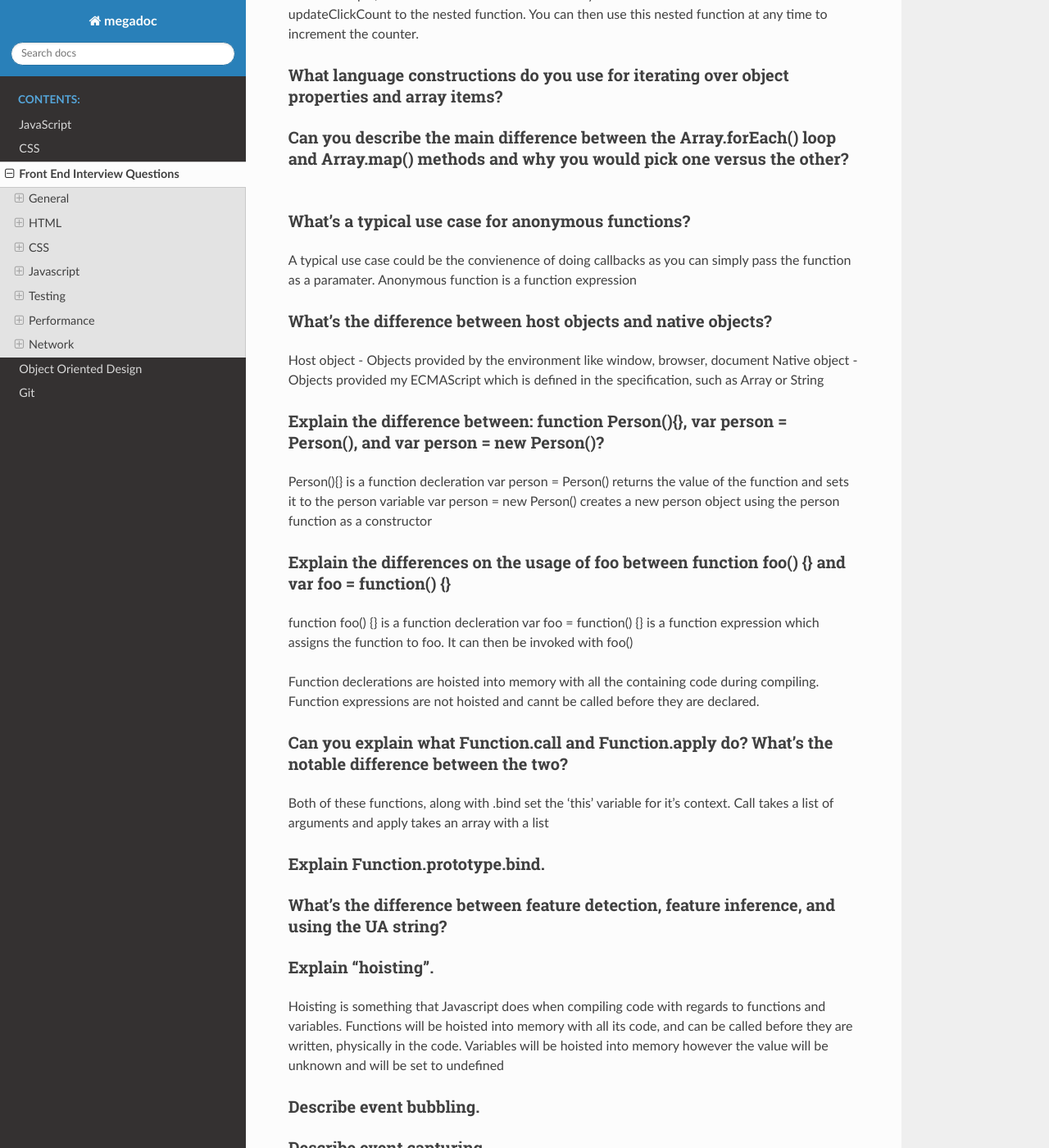
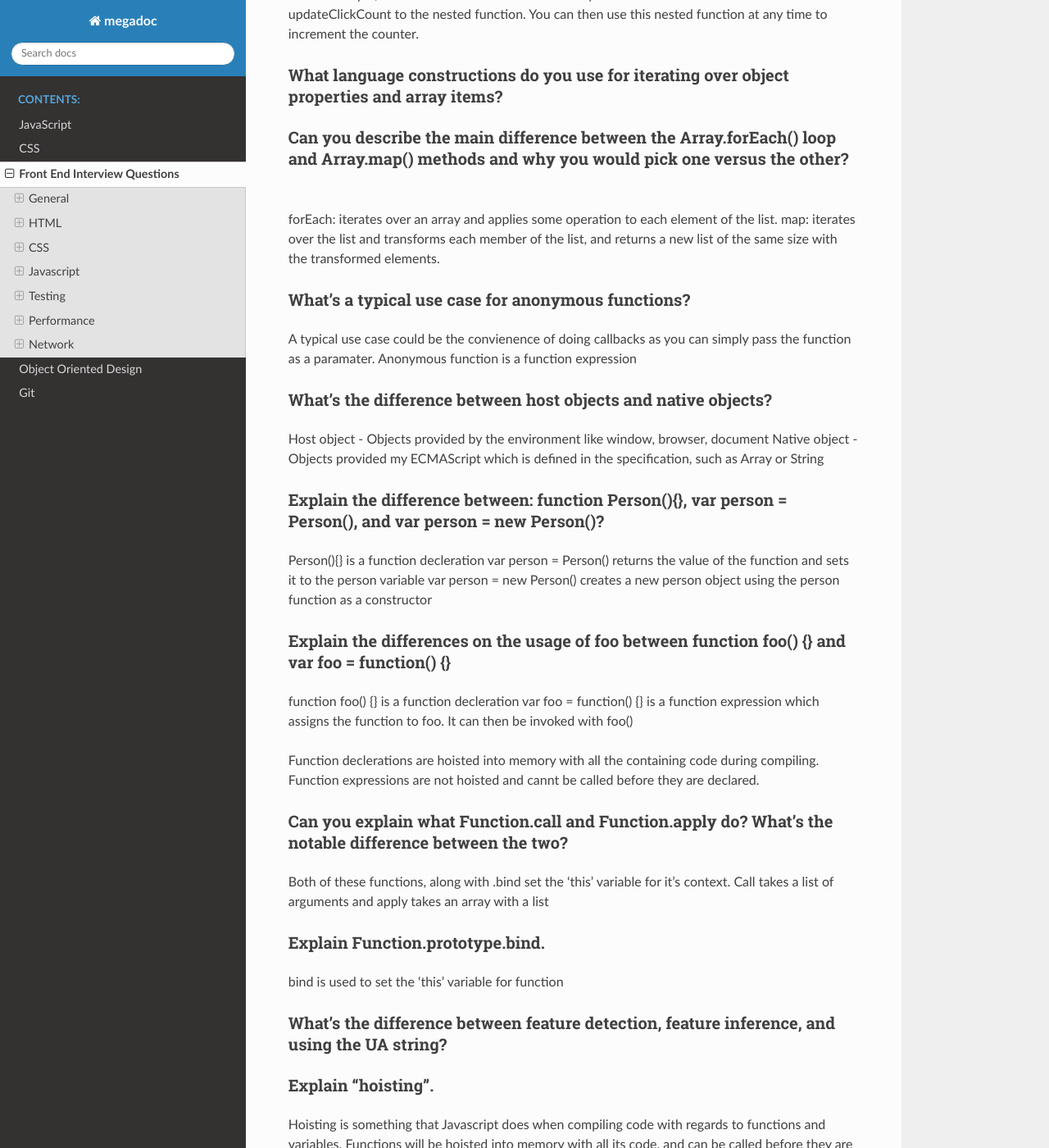
Before and after one commit to owenadley/MyDocumentation, a Sphinx documentation site: the page built from source/pages/frontendinterviewquestions.rst, in a window 1280 px wide and 1400 px high, scrolled down 5404 px. Shown: the whole window at 82% size. Built offline with Sphinx 7.4.7 and the Read the Docs theme 2.0.0, drawn with Linux system fonts in a browser that asks for light colours.

Commit message:
Js interview questions

```diff
--- a/source/pages/frontendinterviewquestions.rst
+++ b/source/pages/frontendinterviewquestions.rst
@@ -232,8 +232,11 @@ You can then use this nested function at any time to increment the counter.
 What language constructions do you use for iterating over object properties and array items?
 ^^^^^^^^^^^^^^^^^^^^^^^^^^^^^^^^^^^^^^^^^^^^^^^^^^^^^^^^^^^^^^^^^^^^^^^^^^^^^^^^^^^^^^^^^^^^^^^^^^^^^^^^^^^^^^^^^^^^^^^^^^^^^^^^^^^^^^^^^^^
 
+
 Can you describe the main difference between the Array.forEach() loop and Array.map() methods and why you would pick one versus the other?
 ^^^^^^^^^^^^^^^^^^^^^^^^^^^^^^^^^^^^^^^^^^^^^^^^^^^^^^^^^^^^^^^^^^^^^^^^^^^^^^^^^^^^^^^^^^^^^^^^^^^^^^^^^^^^^^^^^^^^^^^^^^^^^^^^^^^^^^^^^^^
+forEach: iterates over an array and applies some operation to each element of the list.
+map: iterates over the list and transforms each member of the list, and returns a new list of the same size with the transformed elements.
 
 What's a typical use case for anonymous functions?
 ^^^^^^^^^^^^^^^^^^^^^^^^^^^^^^^^^^^^^^^^^^^^^^^^^^^^^^^^^^^^^^^^^^^^^^^^^^^^^^^^^^^^^^^^^^^^^^^^^^^^^^^^^^^^^^^^^^^^^^^^^^^^^^^^^^^^^^^^^^^
@@ -265,6 +268,7 @@ Both of these functions, along with .bind set the 'this' variable for it's conte
 
 Explain Function.prototype.bind.
 ^^^^^^^^^^^^^^^^^^^^^^^^^^^^^^^^^^^^^^^^^^^^^^^^^^^^^^^^^^^^^^^^^^^^^^^^^^^^^^^^^^^^^^^^^^^^^^^^^^^^^^^^^^^^^^^^^^^^^^^^^^^^^^^^^^^^^^^^^^^
+bind is used to set the 'this' variable for function
 
 What's the difference between feature detection, feature inference, and using the UA string?
 ^^^^^^^^^^^^^^^^^^^^^^^^^^^^^^^^^^^^^^^^^^^^^^^^^^^^^^^^^^^^^^^^^^^^^^^^^^^^^^^^^^^^^^^^^^^^^^^^^^^^^^^^^^^^^^^^^^^^^^^^^^^^^^^^^^^^^^^^^^^
```
